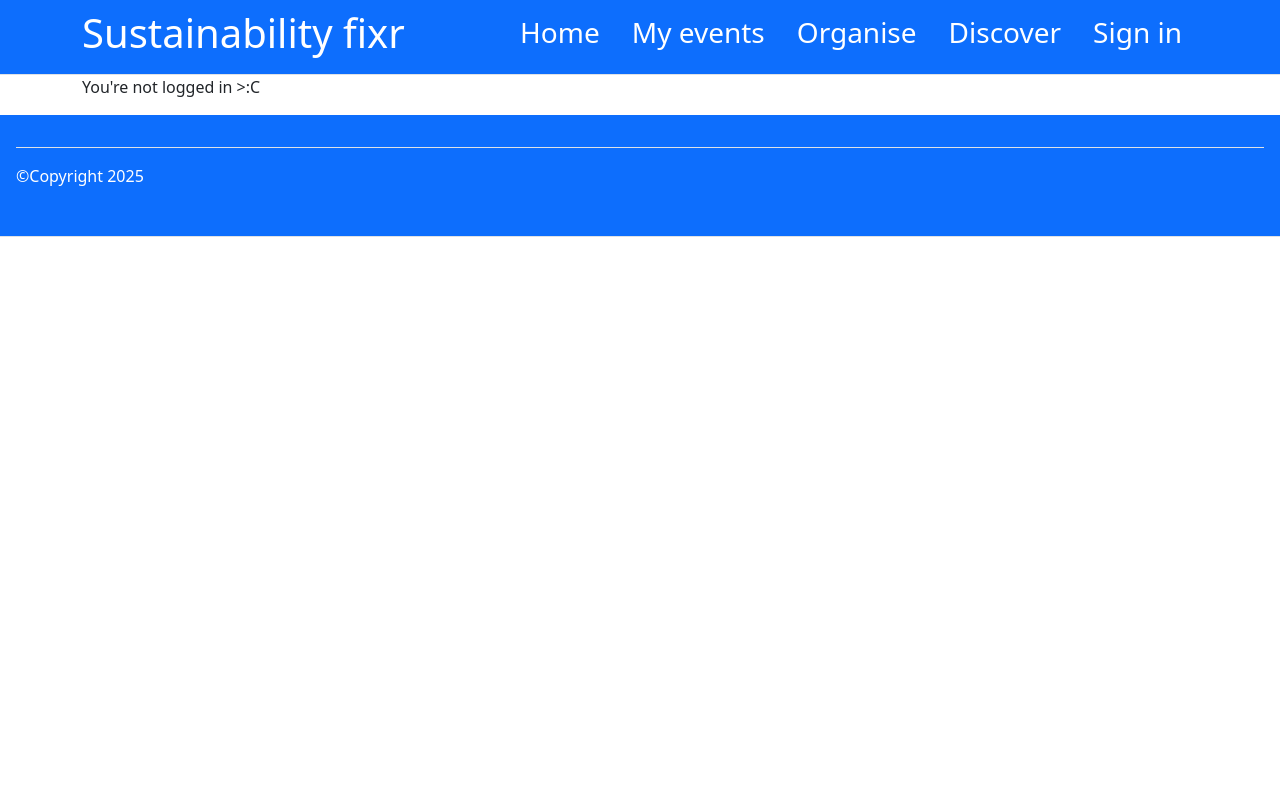
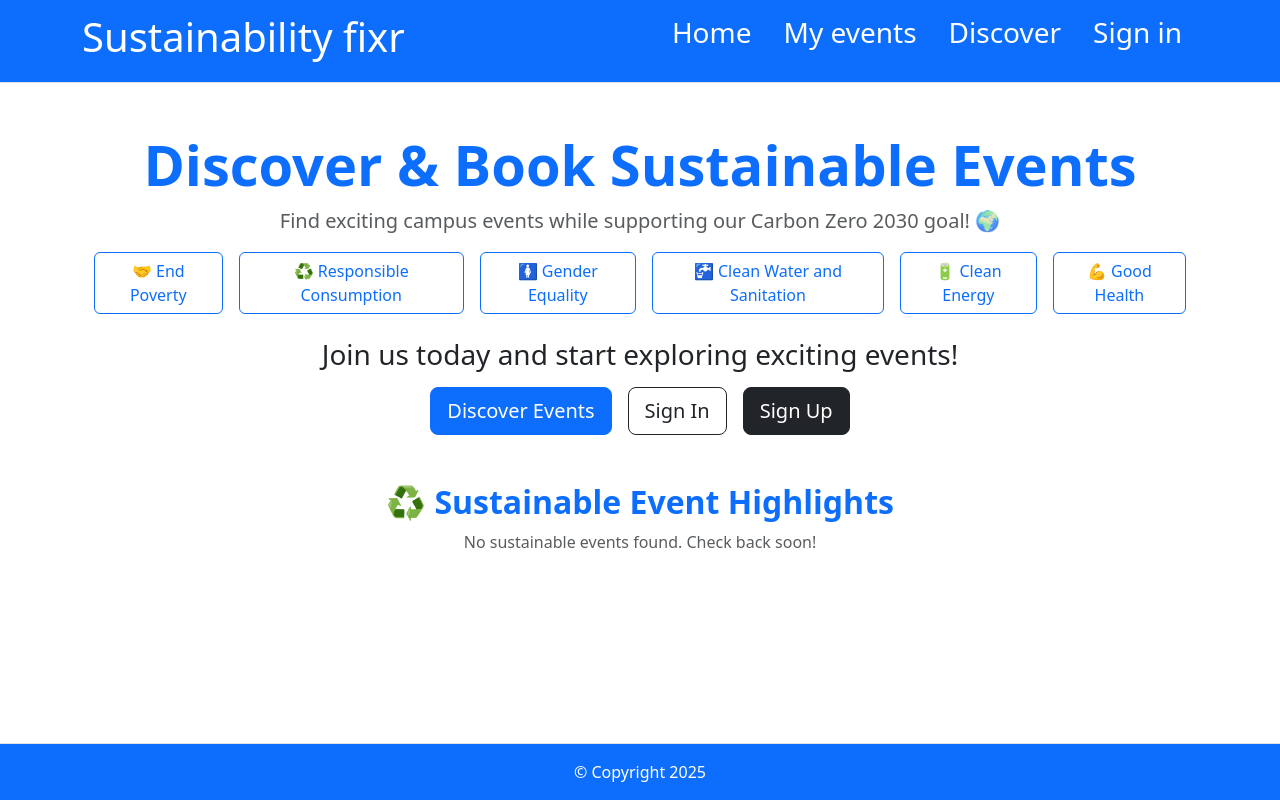
Before and after one commit to ms1498/groupSoftwareProject, a Django app: page /app/ in a window 1280 px wide. Run offline with Django 5.2, Linux system fonts and the light colour scheme; some libraries are stand-ins or nearby versions.

Commit message:
home page html
edited the footer for the page and added in a home page

```diff
--- a/app/templates/base.html
+++ b/app/templates/base.html
@@ -9,15 +9,14 @@
         <link href="https://cdn.jsdelivr.net/npm/bootstrap@5.3.3/dist/css/bootstrap.min.css" rel="stylesheet" integrity="sha384-QWTKZyjpPEjISv5WaRU9OFeRpok6YctnYmDr5pNlyT2bRjXh0JMhjY6hW+ALEwIH" crossorigin="anonymous">
 </head>
 
-<body>
+<body class="d-flex flex-column min-vh-100">
   <header>
       <div class="px-3 py-2 text-bg-primary border-bottom">
           <div class="container">
               <div class="d-flex flex-wrap align-items-center justify-content-center justify-content-lg-start">
-              <a href="/app" class="d-flex align-items-center my-2 my-lg-0 me-lg-auto text-white text-decoration-none">
+                  <a href="{% url "home" %}" class="d-flex align-items-center my-2 my-lg-0 me-lg-auto text-white text-decoration-none">
                       <h1 class="bi me-2">Sustainability fixr</h1>
                   </a>
-
                   <ul class="nav col-12 col-lg-auto my-2 justify-content-center my-md-0 text-small">
                       <li>
                           <a href="{% url "home" %}" class="nav-link text-white">
@@ -30,19 +29,29 @@
                           </a>
                       </li>
                       <li>
+                          {% if user.is_authenticated and user.groups.all.0.name == "moderator"%}
                           <a href="{% url "organise" %}" class="nav-link text-white">
                               <h3 class="bi d-block mx-auto mb-2">Organise</h3>
                           </a>
+                          {% endif %}
                       </li>
                       <li>
                           <a href="{% url "discover" %}" class="nav-link text-white">
                               <h3 class="bi d-block mx-auto mb-2">Discover</h3>
                           </a>
                       </li>
-
                       <li>
                           <a href="{% url "sign-in" %}" class="nav-link text-white">
+                              {% if user.is_authenticated %}
+                              <h3 class="bi d-block mx-auto mb-2">{{ user.username }}</h3>
+                              {% else %}
                               <h3 class="bi d-block mx-auto mb-2">Sign in</h3>
+                              {% endif %}
+                              {% if user.is_authenticated and user.groups.all.0.name == "moderator" %}
+                              <p>Welcome, Admin! You have access to this secret panel teehee</p>
+                              {% else %}
+                              <p></p>
+                              {% endif %}
                           </a>
                       </li>
                   </ul>
@@ -51,18 +60,17 @@
       </div>
   </header>
 
+  <main class="flex-grow-1">
       <div class="container mb-2">
           {% block content %}
           {% endblock %}
-    {% block extrascripts %}{% endblock %}
       </div>
+  </main>
 
-    <div class="px-3 py-2 text-bg-primary border-bottom">
-      <footer class="py-3 my-4 border-top align-items-center">
-        ©Copyright 2025
+  <!-- Footer -->
+  <footer class="py-3 border-top text-center bg-primary text-white mt-auto">
+      © Copyright 2025
   </footer>
-    </div>
-
 </body>
 
 </html>
--- a/app/templates/home.html
+++ b/app/templates/home.html
@@ -2,17 +2,83 @@
 
 {% block content %}
 
-    {% if user.is_authenticated %}
-        <p>Currently logged in as: {{ user.username }} :3!</p>
-        <p>Yay, you're logged in :></p>
-    {% else %}
-        <p>You're not logged in >:C</p>
-    {% endif %}
+<div class="container mt-5">
+    <!-- Hero Section -->
+    <div class="text-center">
+        <h1 class="fw-bold text-primary display-4">Discover & Book Sustainable Events</h1>
+        <p class="lead text-muted">Find exciting campus events while supporting our Carbon Zero 2030 goal! 🌍</p>
 
-    {% if user.is_authenticated and user.groups.all.0.name == "moderator" %}
-        <p>Welcome, Admin! You have access to this secret panel teehee</p>
-    {% else %}
-        <p></p>
-    {% endif %}
+        <!-- Event Categories (Sustainability Focused) -->
+        <div class="d-flex justify-content-center gap-3 mt-3">
+            <button class="btn btn-outline-primary">🤝 End Poverty</button>
+            <button class="btn btn-outline-primary">♻️ Responsible Consumption</button>
+            <button class="btn btn-outline-primary">🚺 Gender Equality</button>
+            <button class="btn btn-outline-primary">🚰 Clean Water and Sanitation</button>
+            <button class="btn btn-outline-primary">🔋 Clean Energy</button>
+            <button class="btn btn-outline-primary">💪 Good Health</button>
+        </div>
+    </div>
+
+        <div class="mt-4 text-center">
+            {% if user.is_authenticated and user.groups.all.0.name == "moderator"%}
+                <h3 class="mb-3">Hello, {{ user.username }}! Ready to organize an event?</h3>
+                <a href="{% url 'organise' %}" class="btn btn-success btn-lg">
+                    <i class="bi bi-calendar-plus"></i> Create an Event
+                </a>
+
+            {%elif user.is_authenticated %}
+            <h3 class="mb-3 text-center">Hello, {{ user.username }}! Ready to book an event?</h3>
+                <div class="d-flex justify-content-center gap-3">
+                    <a href="{% url 'discover' %}" class="btn btn-primary btn-lg">
+                        <i class="bi bi-search"></i> Discover Events
+                    </a>
+                </div>
+
+            {% else %}
+                <h3 class="mb-3">Join us today and start exploring exciting events!</h3>
+                <div class="d-flex justify-content-center gap-3">
+                    <a href="{% url 'discover' %}" class="btn btn-primary btn-lg">
+                        <i class="bi bi-search"></i> Discover Events
+                    </a>
+                    <a href="{% url 'sign-in' %}" class="btn btn-outline-dark btn-lg">
+                        <i class="bi bi-box-arrow-in-right"></i> Sign In
+                    </a>
+                    <a href="{% url 'sign-up' %}" class="btn btn-dark btn-lg">
+                        <i class="bi bi-person-plus"></i> Sign Up
+                    </a>
+                </div>
+            {% endif %}
+        </div>
+
+        {% if user.is_authenticated and user.groups.all.0.name == "moderator" %}
+            <div class="mt-5 p-3 border border-danger rounded bg-light">
+                <h4 class="text-danger">🔒 Admin Access</h4>
+                <p class="text-muted">Welcome, Admin! You have access to special moderation tools.</p>
+            </div>
+        {% endif %}
+
+    <!-- Featured Sustainable Events -->
+    <div class="mt-5">
+        <h2 class="fw-bold text-primary text-center">♻️ Sustainable Event Highlights</h2>
+
+        <div class="row">
+            {% for event in events %}
+            <div class="col-md-4 mb-4">
+                <div class="card shadow-sm">
+                    <img src="{{ event.image_url }}" class="card-img-top" alt="{{ event.title }}">
+                    <div class="card-body">
+                        <h5 class="card-title">{{ event.title }}</h5>
+                        <p class="card-text text-muted">{{ event.date }} • {{ event.location }}</p>
+                        <span class="badge bg-blue">🌱 {{ event.sustainability_tag }}</span>
+                        <a href="{% url 'event_detail' event.id %}" class="btn btn-success mt-2">View Event</a>
+                    </div>
+                </div>
+            </div>
+            {% empty %}
+            <p class="text-muted text-center">No sustainable events found. Check back soon!</p>
+            {% endfor %}
+        </div>
+    </div>
+</div>
 
 {% endblock %}
```
Lines whose indentation alone changed are shown as unchanged.
